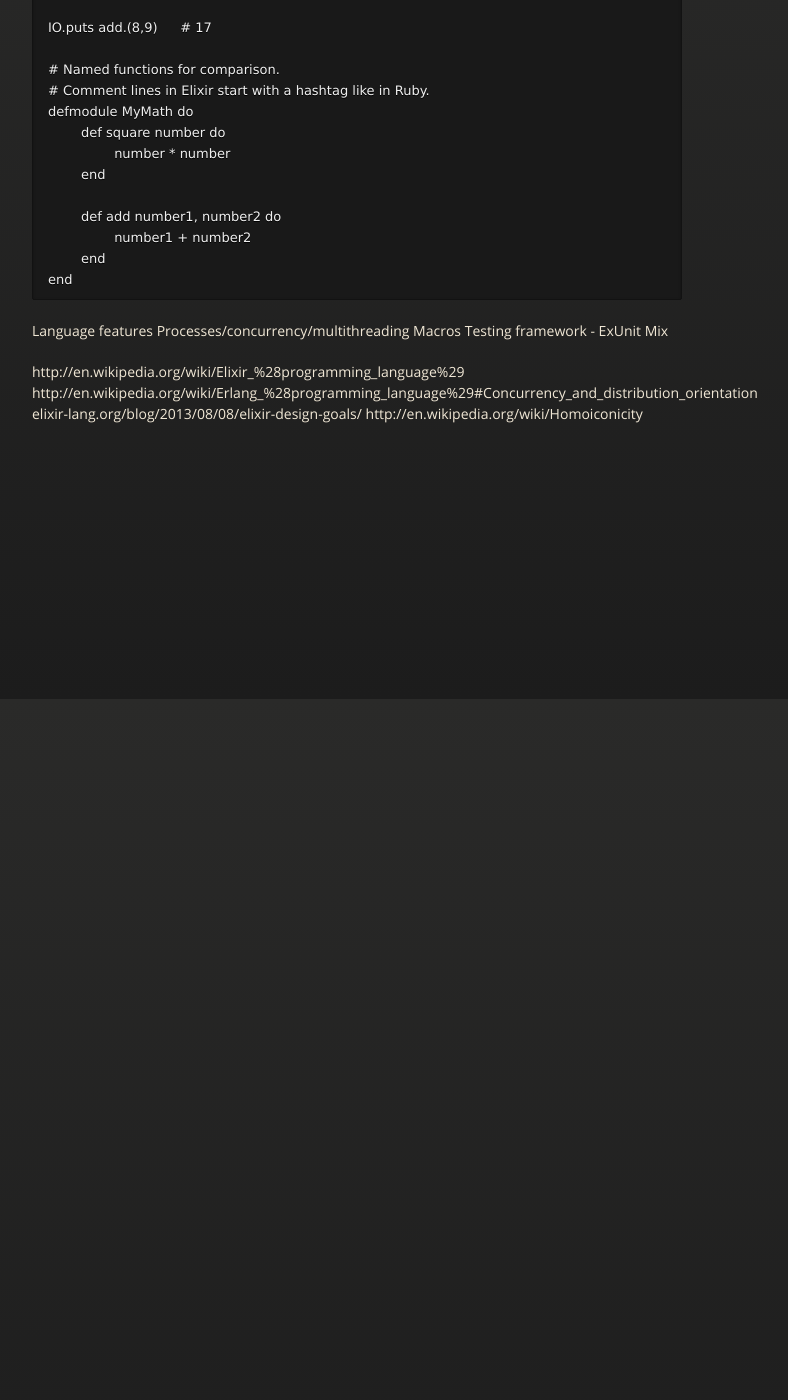
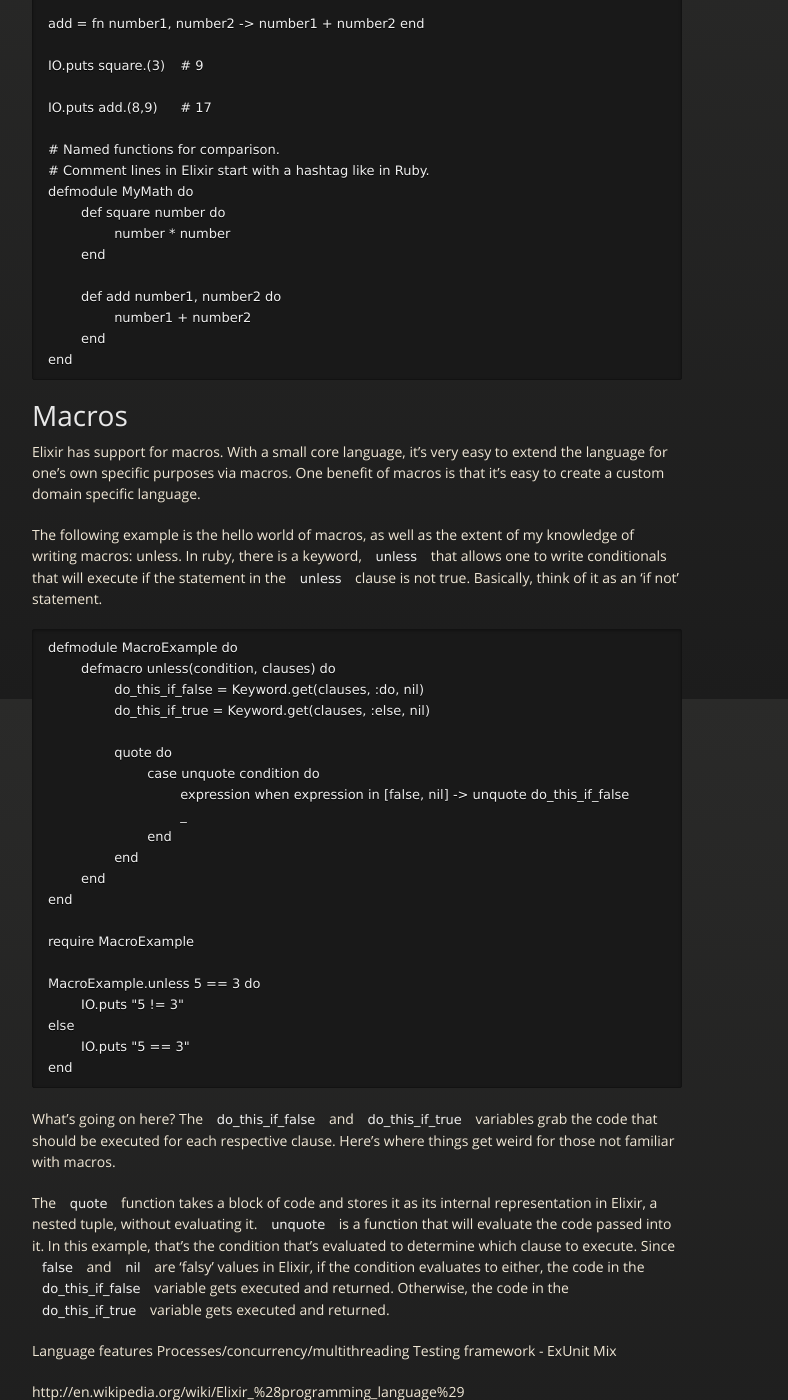
Before and after one commit to chriszimmerman/chriszimmerman.github.io, a Jekyll site: the page built from drafts/elixir.md, in a window 1280 px wide and 1400 px high, scrolled down 2901 px. Shown: the whole window, without its empty margins (283-1071 px from the left). Built offline with Jekyll 4.4.1, drawn with Linux system fonts in a browser that asks for light colours; nearby versions of some CDN libraries; before the commit the page ends 3365 px from its top, so only the background shows below that; some of the changed text lies outside the part shown.

Commit message:
Added section on macros to blog

```diff
--- a/drafts/elixir.md
+++ b/drafts/elixir.md
@@ -80,6 +80,9 @@ One thing that's different about Elixir from most langauges is that the = operat
 
 An aside: one little weird thing about Elixir is that if you have named functions that aren't lambdas, they must be contained within a module. Here I have a module named Coolness that contains the function coolness.
 
+	iex(1)> Coolness.coolness "Dan"
+	"Who is Dan?"
+
 Pattern matching can also be used to extract values from data structures such as tuples. I can use variables on the left side of the match operator to grab values from something on the right side.
 
 	iex(1)> [1, x, 3] = [1, 2, 3]
@@ -109,10 +112,41 @@ In Elixir, functions can be assigned to variables. These are known as lambdas. L
 		end
 	end
 
+# Macros
+
+Elixir has support for macros. With a small core language, it's very easy to extend the language for one's own specific purposes via macros. One benefit of macros is that it's easy to create a custom domain specific language.
+
+The following example is the hello world of macros, as well as the extent of my knowledge of writing macros: unless. In ruby, there is a keyword, `unless` that allows one to write conditionals that will execute if the statement in the `unless` clause is not true. Basically, think of it as an 'if not' statement.
+
+	defmodule MacroExample do
+		defmacro unless(condition, clauses) do
+			do_this_if_false = Keyword.get(clauses, :do, nil)
+			do_this_if_true = Keyword.get(clauses, :else, nil)
+
+			quote do
+				case unquote condition do
+					expression when expression in [false, nil] -> unquote do_this_if_false
+					_																					 -> unquote do_this_if_true
+				end
+			end
+		end
+	end
+
+	require MacroExample
+
+	MacroExample.unless 5 == 3 do
+		IO.puts "5 != 3"
+	else
+		IO.puts "5 == 3"
+	end
+
+What's going on here? The `do_this_if_false` and `do_this_if_true` variables grab the code that should be executed for each respective clause. Here's where things get weird for those not familiar with macros.
+
+The `quote` function takes a block of code and stores it as its internal representation in Elixir, a nested tuple, without evaluating it. `unquote` is a function that will evaluate the code passed into it. In this example, that's the condition that's evaluated to determine which clause to execute. Since `false` and `nil` are 'falsy' values in Elixir, if the condition evaluates to either, the code in the `do_this_if_false` variable gets executed and returned. Otherwise, the code in the `do_this_if_true` variable gets executed and returned.
+
 
 Language features
 Processes/concurrency/multithreading
-Macros
 Testing framework - ExUnit
 Mix
 
```
